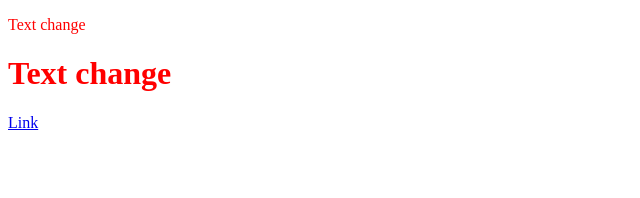
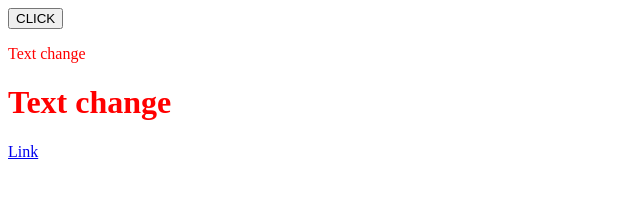
Before and after one commit to J0j0-4951/DOM_Practice, a plain HTML site: page index.html in a window 1280 px wide. Shown: the whole page, without its empty margins (0-640 px from the left). Drawn offline with Linux system fonts and the light colour scheme.

Commit message:
more changes

```diff
--- a/index.html
+++ b/index.html
@@ -7,6 +7,7 @@
         }
     </style>
     <head>
+        <button id="click">CLICK</button>
         <title>"My Title"</title>
         <p id="greeting" class="redclass">Hello!</p>
         <script src="script.js" defer></script>
--- a/script.js
+++ b/script.js
@@ -11,6 +11,10 @@ const header = document.querySelector("h1");
 console.log(header);
 const red= document.querySelectorAll(".redclass");
 console.log(red);
+document.getElementById("click").addEventListener("click"), function()
+{
+alert("CLICKED BUTTON");
+}
 
 /*"The Header"*/
 
```
